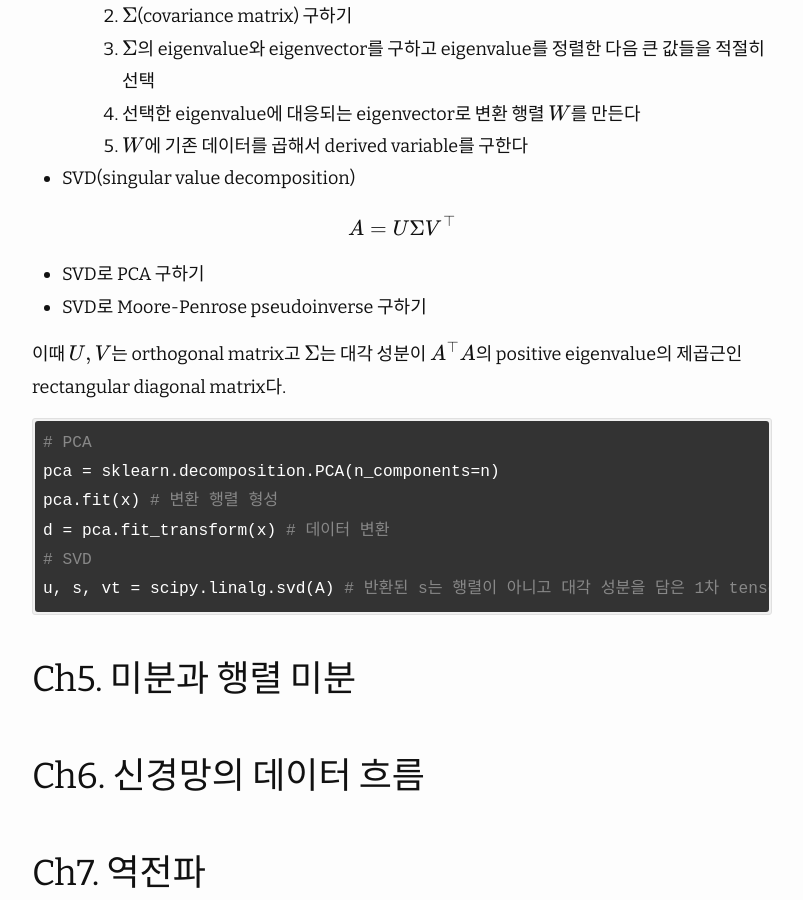
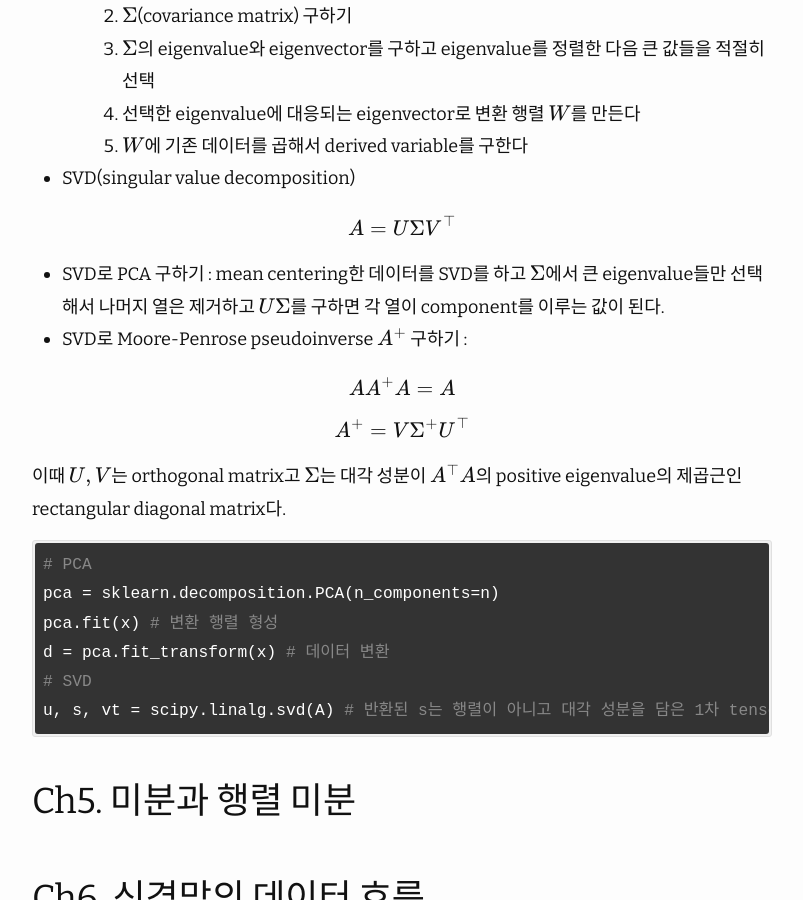
Before and after one commit to seokzoo/seokzoo.github.io, a Jekyll site: the page built from _posts/2024-01-17-독서정리-딥러닝을-위한-수학.md, in a window 1280 px wide and 900 px high, scrolled down 11648 px. Shown: the whole window, without its empty margins (238-1041 px from the left). Built offline with Jekyll 4.4.1, drawn with Linux system fonts in a browser that asks for light colours; nearby versions of some CDN libraries; formulas are drawn with MathJax 3.

Commit message:
update post

```diff
--- a/_posts/2024-01-17-독서정리-딥러닝을-위한-수학.md
+++ b/_posts/2024-01-17-독서정리-딥러닝을-위한-수학.md
@@ -365,8 +365,12 @@ scipy.special.rel_entr(p, q).sum() # p, q는 이산확률분포 1차 텐서
 
 $$ A=U\Sigma V^{\top}$$
 
-- SVD로 PCA 구하기
-- SVD로 Moore-Penrose pseudoinverse 구하기
+- SVD로 PCA 구하기 : mean centering한 데이터를 SVD를 하고 $\Sigma$에서 큰 eigenvalue들만 선택해서 나머지 열은 제거하고 $U\Sigma$를 구하면 각 열이 component를 이루는 값이 된다.
+- SVD로 Moore-Penrose pseudoinverse $A^{+}$ 구하기 :
+
+$$ AA^{+}A=A$$
+
+$$A^{+}= V\Sigma^{+}U^{\top}$$
 
 이때 $U, V$는 orthogonal matrix고 $\Sigma$는 대각 성분이 $A^{\top}A$의 positive eigenvalue의 제곱근인 rectangular diagonal matrix다.
 
```
Also changed, not shown: 2 other files.
